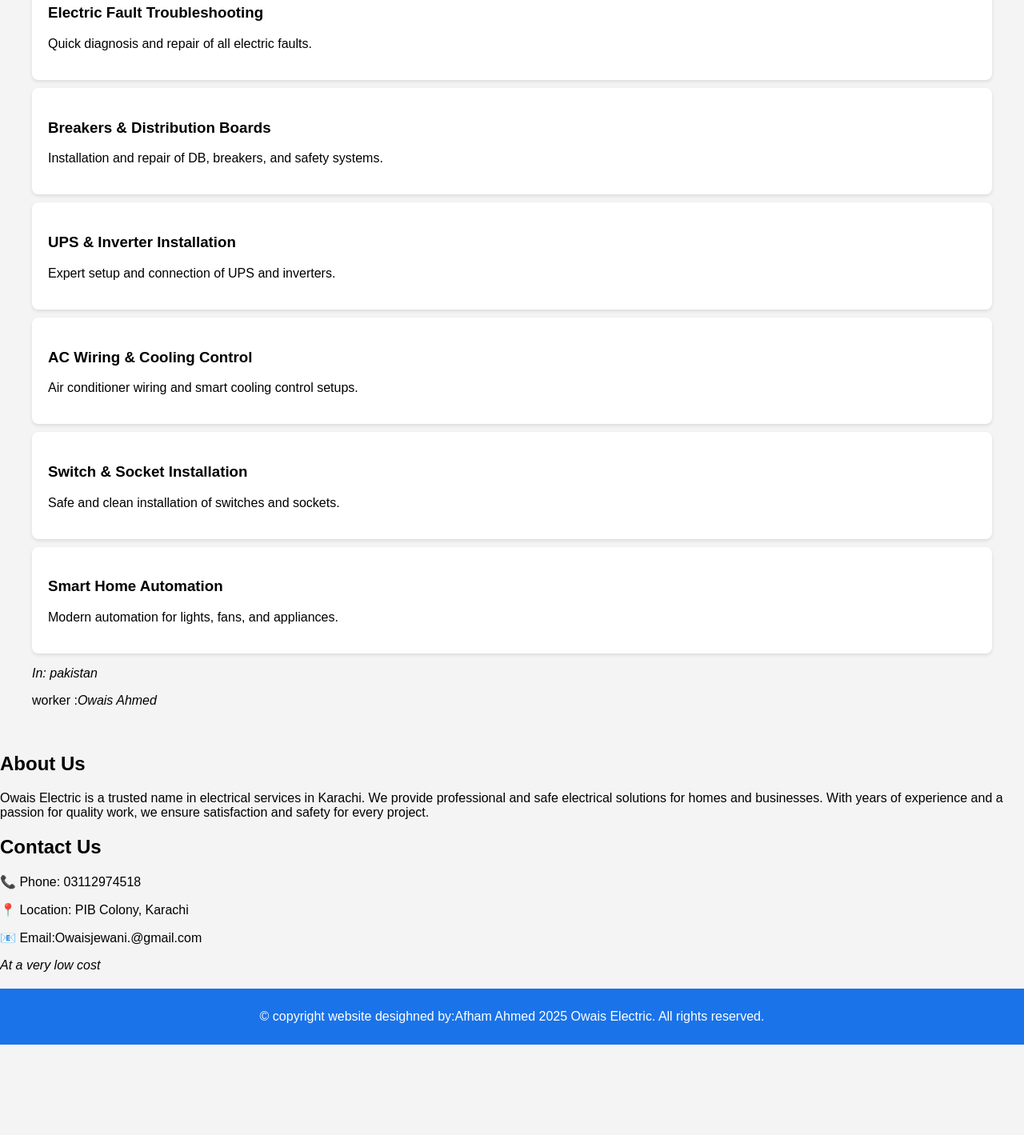
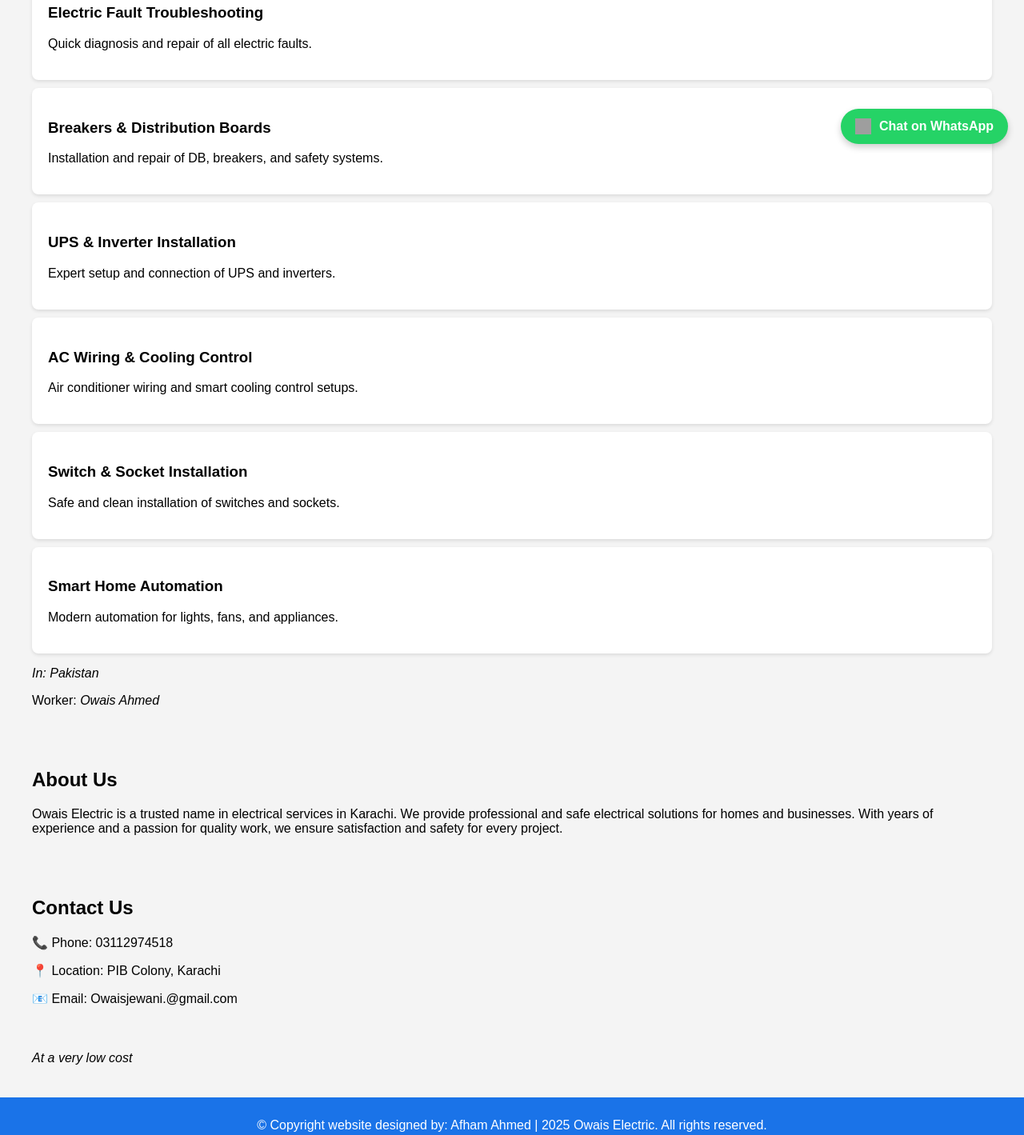
Before and after one commit to Owais4518/Owais-electricion, a plain HTML site: page index.html in a window 1280 px wide. Shown: the part 600-2019 px from the top of the page at 80% size. Before the commit the page ends 1906 px from the top, so only its background shows below. Drawn offline with Linux system fonts and the light colour scheme; grey boxes are pictures that could not be loaded.

Commit message:
Add files via upload

```diff
--- a/index.html
+++ b/index.html
@@ -1,8 +1,8 @@
 <!DOCTYPE html>
 <html lang="en">
 <head>
-    <meta charset="UTF-8">
-    <meta name="viewport" content="width=device-width, initial-scale=1.0">
+  <meta charset="UTF-8" />
+  <meta name="viewport" content="width=device-width, initial-scale=1.0"/>
   <title>Owais Electric - Professional Electrical Services</title>
   <style>
     body { font-family: Arial, sans-serif; margin: 0; padding: 0; background-color: #f4f4f4; }
@@ -12,13 +12,40 @@
     .container { padding: 20px; max-width: 1200px; margin: auto; }
     .service { background: white; margin: 10px 0; padding: 20px; border-radius: 8px; box-shadow: 0 2px 4px rgba(0,0,0,0.1); }
     footer { background-color: #1a73e8; color: white; text-align: center; padding: 10px 0; margin-top: 20px; }
+
+    /* WhatsApp Button */
+    .whatsapp-button {
+      position: fixed;
+      bottom: 20px;
+      right: 20px;
+      background-color: #25D366;
+      color: white;
+      padding: 12px 18px;
+      border-radius: 50px;
+      font-size: 16px;
+      font-weight: bold;
+      text-decoration: none;
+      box-shadow: 0 4px 8px rgba(0,0,0,0.2);
+      display: flex;
+      align-items: center;
+      gap: 10px;
+      z-index: 999;
+    }
+
+    .whatsapp-button:hover {
+      background-color: #1ebe5d;
+    }
+
+    .whatsapp-button img {
+      width: 20px;
+      height: 20px;
+    }
   </style>
 </head>
 <body>
 
 <header>
-
-    <h1>Owais Electricion</h1>
+  <h1>Owais Electrician</h1>
   <p>Reliable Domestic & Commercial Electrical Services</p>
 </header>
 
@@ -72,27 +99,34 @@
       <p>Modern automation for lights, fans, and appliances.</p>
     </div>
   </section>
-    <p><em>In: pakistan</em></p>
-        <p>worker :<em>Owais Ahmed</em></p>
+
+  <p><em>In: Pakistan</em></p>
+  <p>Worker: <em>Owais Ahmed</em></p>
 </div>
 
-         <section id="about">
+<section id="about" class="container">
   <h2>About Us</h2>
   <p>Owais Electric is a trusted name in electrical services in Karachi. We provide professional and safe electrical solutions for homes and businesses. With years of experience and a passion for quality work, we ensure satisfaction and safety for every project.</p>
 </section>
 
-    <section id="contact">
+<section id="contact" class="container">
   <h2>Contact Us</h2>
   <p>📞 Phone: 03112974518</p>
   <p>📍 Location: PIB Colony, Karachi</p>
-        <p>📧 Email:Owaisjewani.@gmail.com</p>
+  <p>📧 Email: Owaisjewani.@gmail.com</p>
 </section>
-    <P><Em>At a very low cost</Em></P>
-</div>
+
+<p class="container"><em>At a very low cost</em></p>
 
 <footer>
-    <p>&copy; copyright website desighned by:Afham Ahmed 2025 Owais Electric. All rights reserved.</p>
+  <p>&copy; Copyright website designed by: Afham Ahmed | 2025 Owais Electric. All rights reserved.</p>
 </footer>
+
+<!-- WhatsApp Chat Button -->
+<a class="whatsapp-button" href="https://wa.me/03112974518" target="_blank">
+  <img src="https://img.icons8.com/ios-filled/50/ffffff/whatsapp.png" alt="WhatsApp Icon" />
+  Chat on WhatsApp
+</a>
 
 </body>
 </html>
```
Lines whose indentation alone changed are shown as unchanged.
